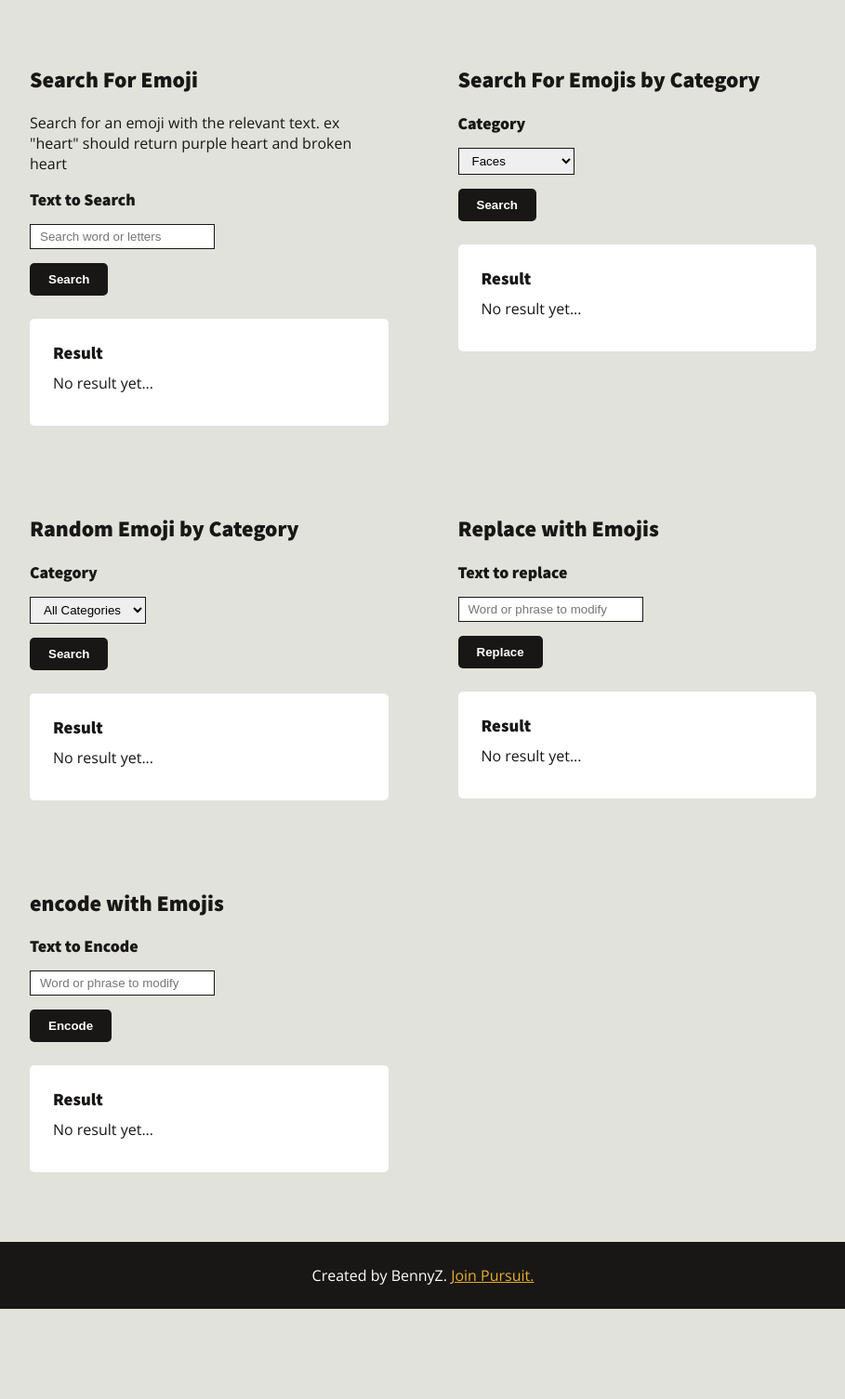
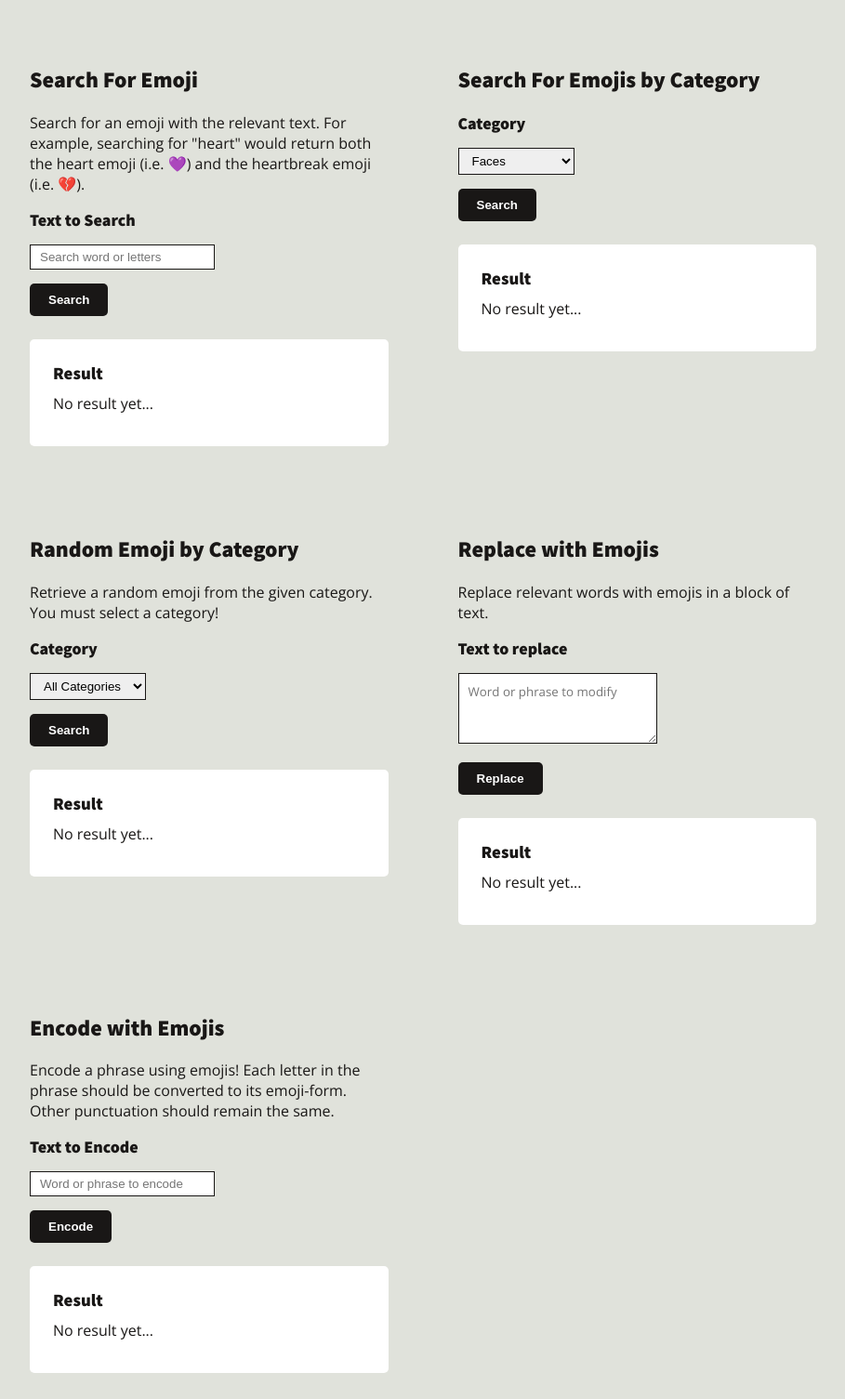
Before and after one commit to abbreviatedman/8-0-emagi-project, a website: page index.html in a window 1280 px wide. Shown: the part 120-1625 px from the top of the page at 93% size, without its empty margins (185-1094 px from the left). Before the commit the page ends 1528 px from the top, so only its background shows below. Drawn offline with nearby package versions, Linux system fonts and the light colour scheme.

Commit message:
added p descriptors

```diff
--- a/index.html
+++ b/index.html
@@ -22,8 +22,9 @@
       <article id="search">
         <h2>Search For Emoji</h2>
         <p>
-          Search for an emoji with the relevant text. ex "heart" should return
-          purple heart and broken heart
+          Search for an emoji with the relevant text. For example, searching for
+          "heart" would return both the heart emoji (i.e. 💜) and the heartbreak
+          emoji (i.e. 💔).
         </p>
         <form name="search_form">
           <label for="search-text">Text to Search</label>
@@ -66,6 +67,10 @@
 
       <article id="random_category">
         <h2>Random Emoji by Category</h2>
+        <p>
+          Retrieve a random emoji from the given category. You must select a
+          category!
+        </p>
         <form>
           <label for="rand_cat_sel">Category</label>
           <select name="rand_cat_sel" id="rand_cat_sel">
@@ -90,14 +95,15 @@
 
       <article id="replace">
         <h2>Replace with Emojis</h2>
+        <p>Replace relevant words with emojis in a block of text.</p>
         <form name="replace_form">
           <label for="replace-text">Text to replace</label>
-          <input
-            type="text"
+          <textarea
             id="replace-text"
             name="replace"
             placeholder="Word or phrase to modify"
-          />
+            rows="3"
+          ></textarea>
           <button type="submit">Replace</button>
         </form>
         <aside class="result">
@@ -107,14 +113,18 @@
       </article>
 
       <article id="encode">
-        <h2>encode with Emojis</h2>
+        <h2>Encode with Emojis</h2>
+        <p>
+          Encode a phrase using emojis! Each letter in the phrase should be
+          converted to its emoji-form. Other punctuation should remain the same.
+        </p>
         <form name="encode_form">
           <label for="encode-text">Text to Encode</label>
           <input
             type="textarea"
             id="encode-text"
             name="encode"
-            placeholder="Word or phrase to modify"
+            placeholder="Word or phrase to encode"
           />
           <button type="submit">Encode</button>
         </form>
```
